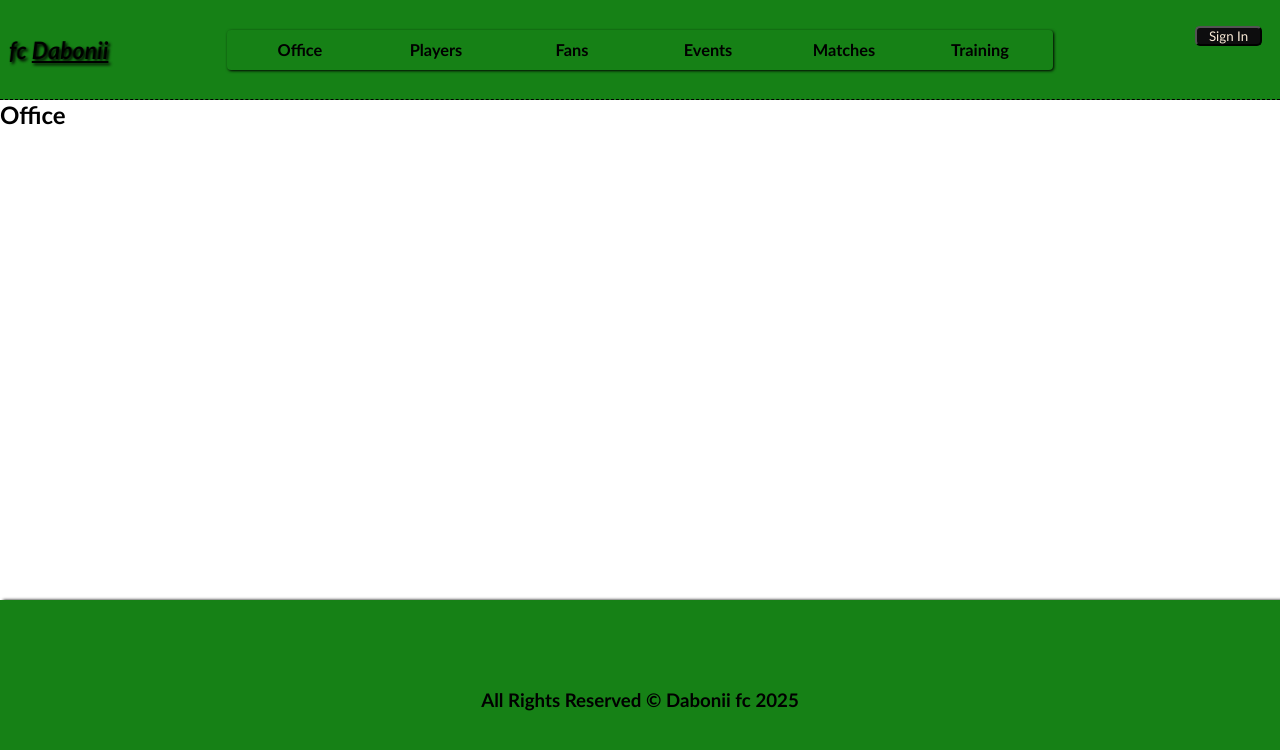
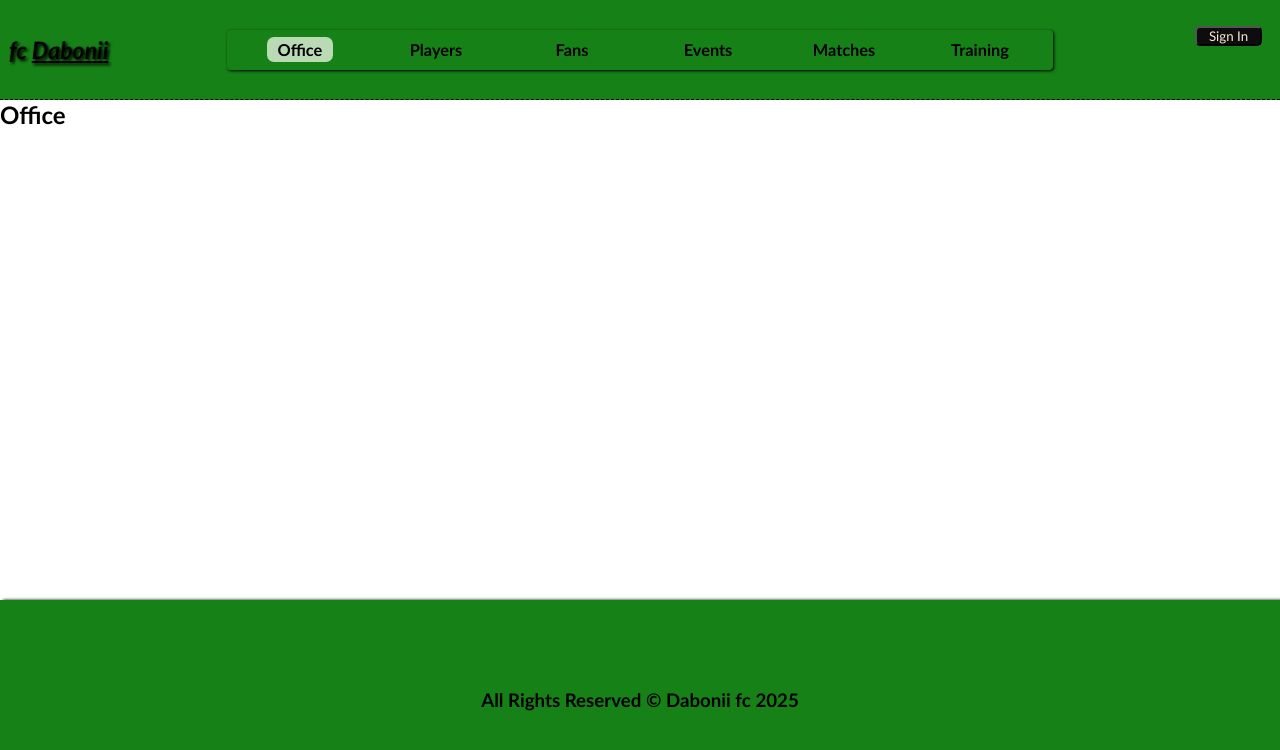
Before and after one commit to The-Boyo/Dabonii-fc, a React (Create React App) app: page /office in a window 1280 px wide. Shown: the top 750 px of the page. Built offline with nearby package versions, Linux system fonts and the light colour scheme.

Commit message:
Added focus to the nav elements to show the clicked element when its page is being viewed

```diff
--- a/src/components/App.js
+++ b/src/components/App.js
@@ -1,4 +1,4 @@
-import { useEffect } from "react";
+// import { useEffect } from "react";
 import { BrowserRouter, Route, Routes } from "react-router-dom";
 
 import "./App.css";
@@ -14,15 +14,15 @@ import Matches from "./matches/Matches";
 import Training from "./training/Training";
 
 const App = () => {
-	useEffect(() => {
-		const handleBodyScroll = () => {
-			console.log("body scrolled");
-		};
+	// useEffect(() => {
+	// 	const handleBodyScroll = () => {
+	// 		console.log("body scrolled");
+	// 	};
 
-		window.addEventListener("scroll", handleBodyScroll);
+	// 	window.addEventListener("scroll", handleBodyScroll);
 
-		return () => window.removeEventListener("scroll", handleBodyScroll);
-	});
+	// 	return () => window.removeEventListener("scroll", handleBodyScroll);
+	// });
 
 	return (
 		<div className="container">
--- a/src/components/header/Header.css
+++ b/src/components/header/Header.css
@@ -8,6 +8,7 @@
 	border-bottom: 1px dashed;
 	/* position: fixed; */
 	width: 100%;
+	scroll-behavior: smooth;
 }
 
 .header_logo {
@@ -57,6 +58,15 @@
 	font-size: 18px;
 }
 
+.active_nav-bar {
+	background: rgb(185, 218, 181);
+	width: 4em;
+	height: 1.5em;
+	border-radius: 7px;
+	display: grid;
+	place-content: center;
+}
+
 .auth {
 	display: grid;
 }
--- a/src/components/header/Header.jsx
+++ b/src/components/header/Header.jsx
@@ -1,9 +1,31 @@
-import { Link } from "react-router-dom";
+import { Link, useLocation } from "react-router-dom";
 import "./Header.css";
+import { useEffect, useRef } from "react";
 
 const Header = () => {
+	const headerRef = useRef();
+
+	const location = useLocation();
+
+	useEffect(() => {
+		const handleBodyScroll = () => {
+			console.log("body has scrolled...");
+			console.log(window.scrollY);
+
+			if (window.scrollY > 100) {
+				headerRef.current.style.position = "fixed";
+			} else {
+				headerRef.current.style.position = "relative";
+			}
+		};
+
+		window.addEventListener("scroll", handleBodyScroll);
+
+		return () => window.removeEventListener("scroll", handleBodyScroll);
+	});
+
 	return (
-		<header className="header">
+		<header className="header" ref={headerRef}>
 			<h2 className="header_logo">
 				<Link to={"/"} className="header_logo-link">
 					fc <span>Dabonii</span>
@@ -11,22 +33,46 @@ const Header = () => {
 			</h2>
 			<div className="nav-bar">
 				<Link to={"/office"}>
-					<h3 className="nav_elem nav_office">Office</h3>
+					<h3
+						className={`nav_elem nav_office ${location.pathname.includes("office") ? "active_nav-bar" : ""}`}
+					>
+						Office
+					</h3>
 				</Link>
 				<Link to={"/players"}>
-					<h3 className="nav_elem nav_players">Players</h3>
+					<h3
+						className={`nav_elem nav_players ${location.pathname.includes("players") ? "active_nav-bar" : ""} `}
+					>
+						Players
+					</h3>
 				</Link>
 				<Link to={"/fans"}>
-					<h3 className="nav_elem nav_fans">Fans</h3>
+					<h3
+						className={`nav_elem nav_fans ${location.pathname.includes("fans") ? "active_nav-bar" : ""}`}
+					>
+						Fans
+					</h3>
 				</Link>
 				<Link to={"/events"}>
-					<h3 className="nav_elem nav_events">Events</h3>
+					<h3
+						className={`nav_elem nav_events ${location.pathname.includes("events") ? "active_nav-bar" : ""}`}
+					>
+						Events
+					</h3>
 				</Link>
 				<Link to={"/matches"}>
-					<h3 className="nav_elem nav_matches">Matches</h3>
+					<h3
+						className={`nav_elem nav_matches ${location.pathname.includes("matches") ? "active_nav-bar" : ""}`}
+					>
+						Matches
+					</h3>
 				</Link>
 				<Link to={"/training"}>
-					<h3 className="nav_elem nav_training">Training</h3>
+					<h3
+						className={`nav_elem nav_training ${location.pathname.includes("training") ? "active_nav-bar" : ""}`}
+					>
+						Training
+					</h3>
 				</Link>
 			</div>
 			<div className="auth">
```
